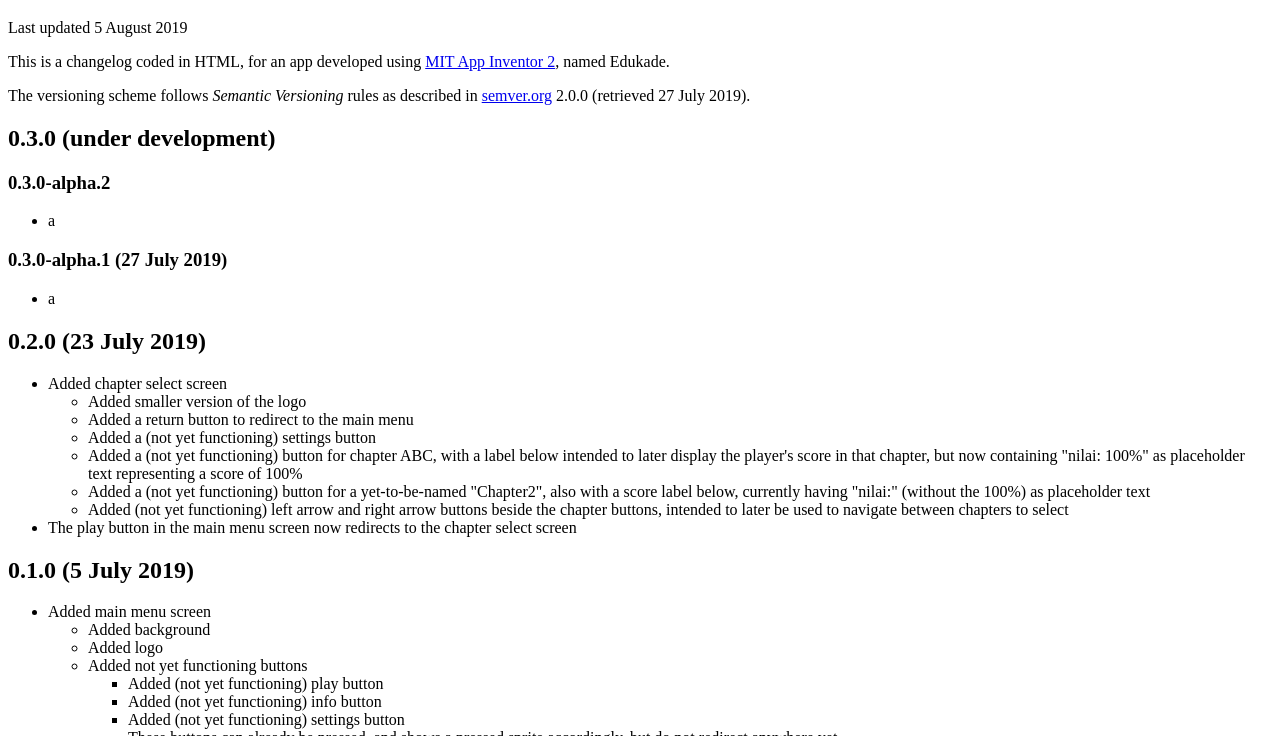
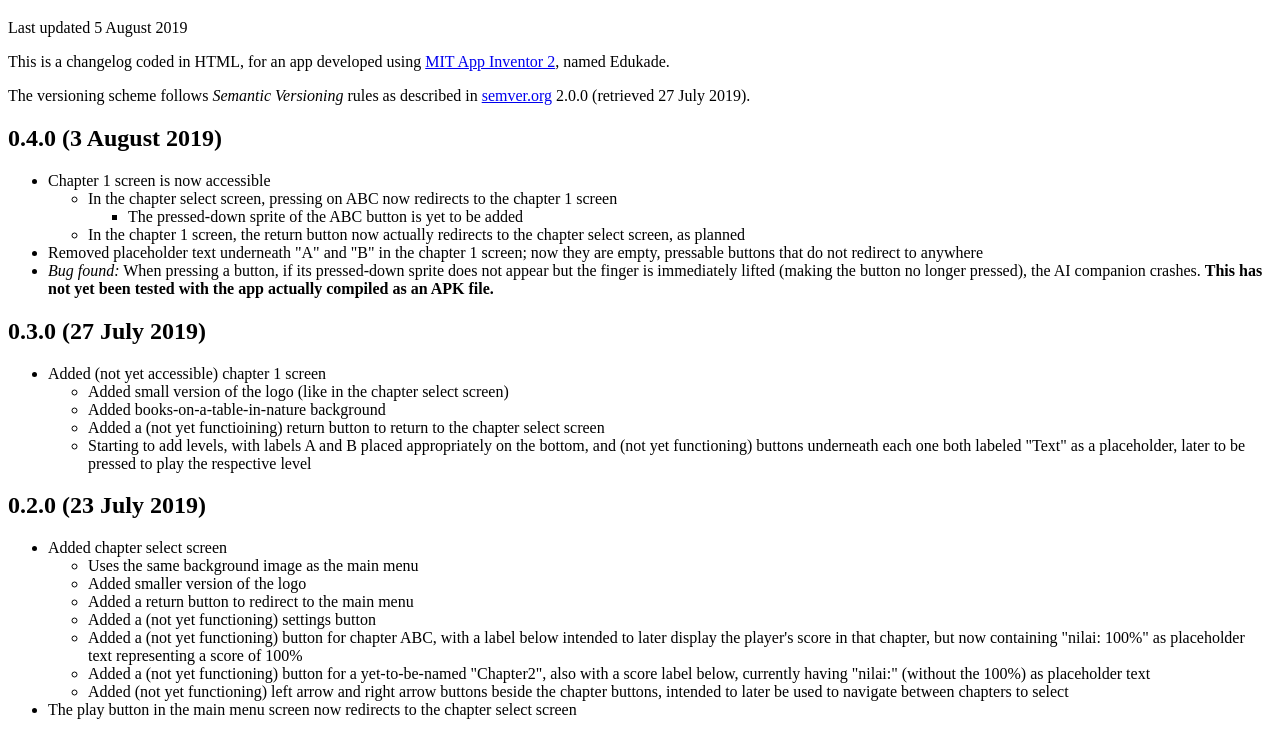
Before and after one commit to edukadevs/edukade-changelog, a plain HTML site: page index.html in a window 1280 px wide. Shown: the part 61-797 px from the top of the page. Drawn offline with Linux system fonts and the light colour scheme.

Commit message:
Elaborated on ver 0.3.0 and 0.4.0

```diff
--- a/index.html
+++ b/index.html
@@ -28,18 +28,62 @@
             2.0.0 (retrieved 27 July 2019).
         </p>
 
+        <h2>0.4.0 (3 August 2019)</h2>
+        <ul>
+            <li>Chapter 1 screen is now accessible</li>
+            <ul>
+                <li>
+                    In the chapter select screen, pressing on ABC now redirects
+                    to the chapter 1 screen
+                </li>
+                <ul>
+                    <li>
+                        The pressed-down sprite of the ABC button is yet to be
+                        added
+                    </li>
+                </ul>
 
-
-        <h2>0.3.0 (under development)</h2>
-
-        <h3>0.3.0-alpha.2</h3>
-        <ul>
-            <li>a</li>
+                <li>
+                    In the chapter 1 screen, the return button now actually
+                    redirects to the chapter select screen, as planned
+                </li>
+            </ul>
+            <li>
+                Removed placeholder text underneath "A" and "B" in the chapter
+                1 screen; now they are empty, pressable buttons that do not
+                redirect to anywhere
+            </li>
+            <li>
+                <em>Bug found:</em>
+                When pressing a button, if its pressed-down sprite does not
+                appear but the finger is immediately lifted (making the button
+                no longer pressed), the AI companion crashes. <strong>This has
+                not yet been tested with the app actually compiled as an APK
+                file.</strong>
+            </li>
         </ul>
 
-        <h3>0.3.0-alpha.1 (27 July 2019)</h3>
+        <h2>0.3.0 (27 July 2019)</h2>
         <ul>
-            <li>a</li>
+            <li>Added (not yet accessible) chapter 1 screen</li>
+            <ul>
+                <li>
+                    Added small version of the logo (like in the chapter select
+                    screen)
+                </li>
+                <li>Added books-on-a-table-in-nature background</li>
+                <li>
+                    Added a (not yet functioining) return button to return to
+                    the chapter select screen
+                </li>
+                <li>
+                    Starting to add levels, with labels A and B placed
+                    appropriately on the bottom, and (not yet functioning)
+                    buttons underneath each one both labeled "Text" as a
+                    placeholder, later to be pressed to play the respective
+                    level
+                </li>
+            </ul>
         </ul>
 
 
@@ -48,6 +92,7 @@
         <ul>
             <li>Added chapter select screen</li>
             <ul>
+                <li>Uses the same background image as the main menu</li>
                 <li>Added smaller version of the logo</li>
                 <li>Added a return button to redirect to the main menu</li>
                 <li>Added a (not yet functioning) settings button</li>
```
